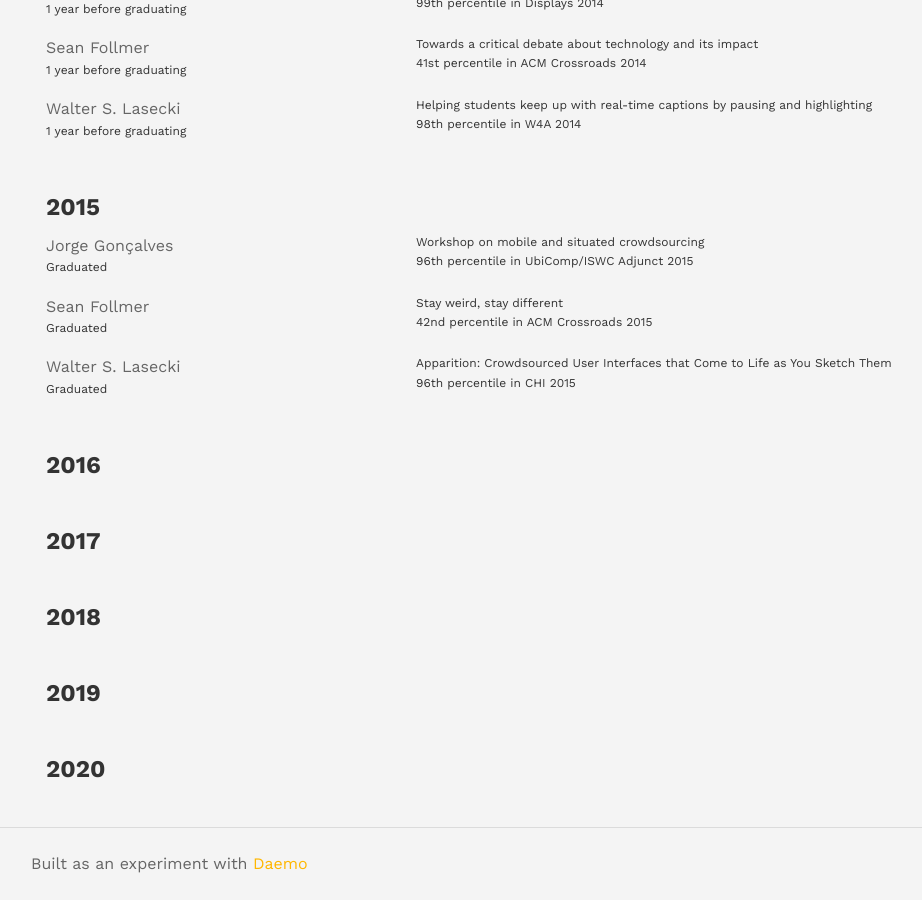
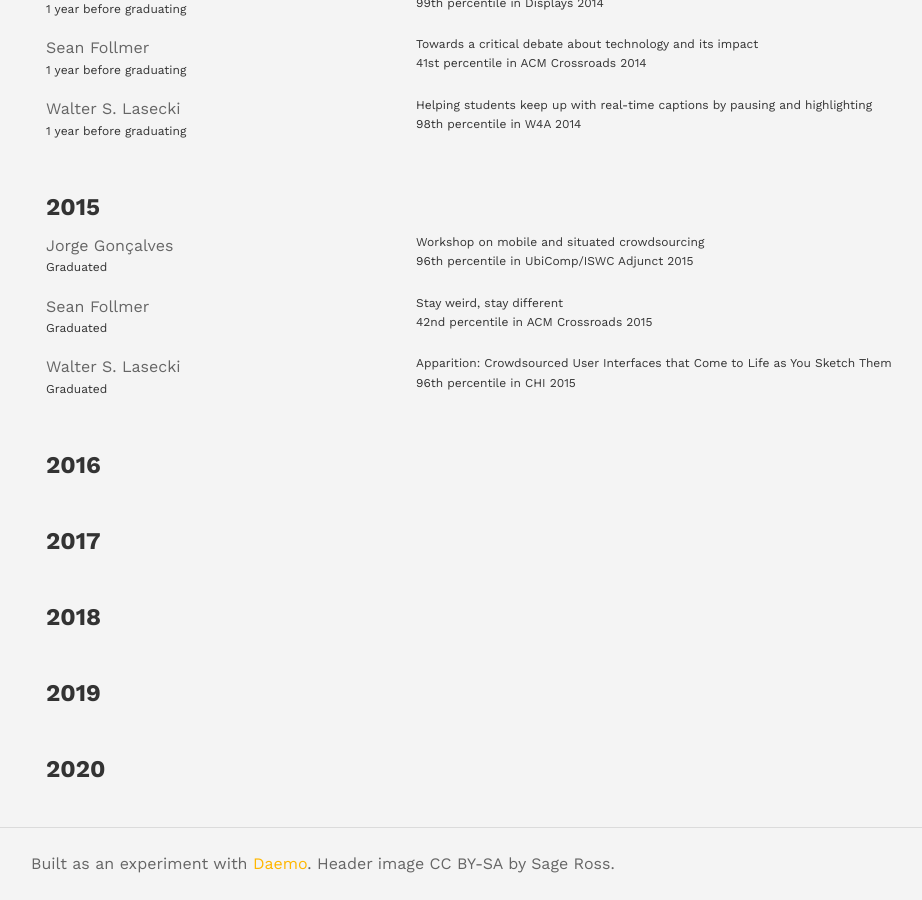
Before and after one commit to mbernst/gradschoolfriends, a Jekyll site: the page built from index.html, in a window 1280 px wide and 900 px high, scrolled down 55092 px. Shown: the whole window, without its empty margins (54-976 px from the left). Built offline with Jekyll 4.4.1, drawn with Linux system fonts in a browser that asks for light colours.

Commit message:
add CC info

```diff
--- a/_includes/footer.html
+++ b/_includes/footer.html
@@ -1,7 +1,7 @@
 <footer>
   <div class="container">
     <div class="row">
-      <div class="col">Built as an experiment with <a href="http://www.daemo.org">Daemo</a></div>
+      <div class="col">Built as an experiment with <a href="http://www.daemo.org">Daemo</a>. Header image CC BY-SA by Sage Ross.</div>
     </div>
   </div>
 </footer>
```
